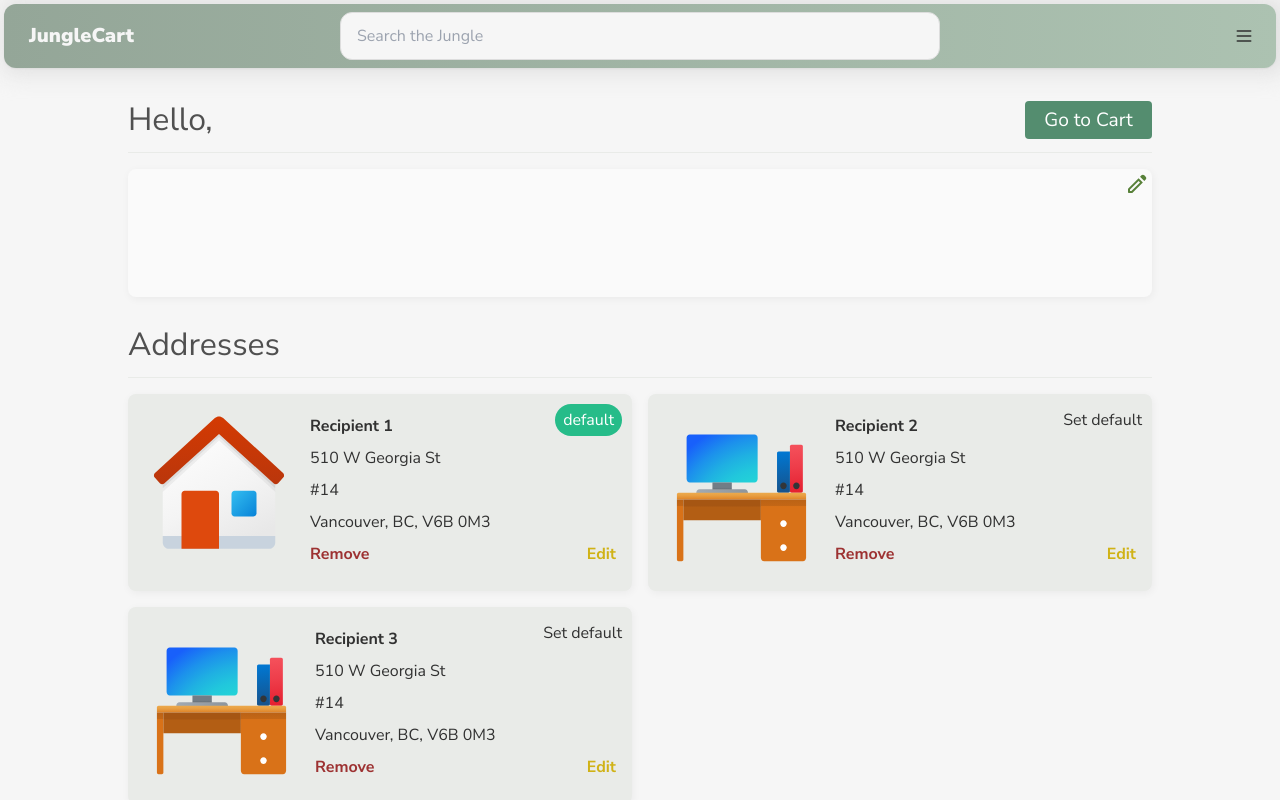
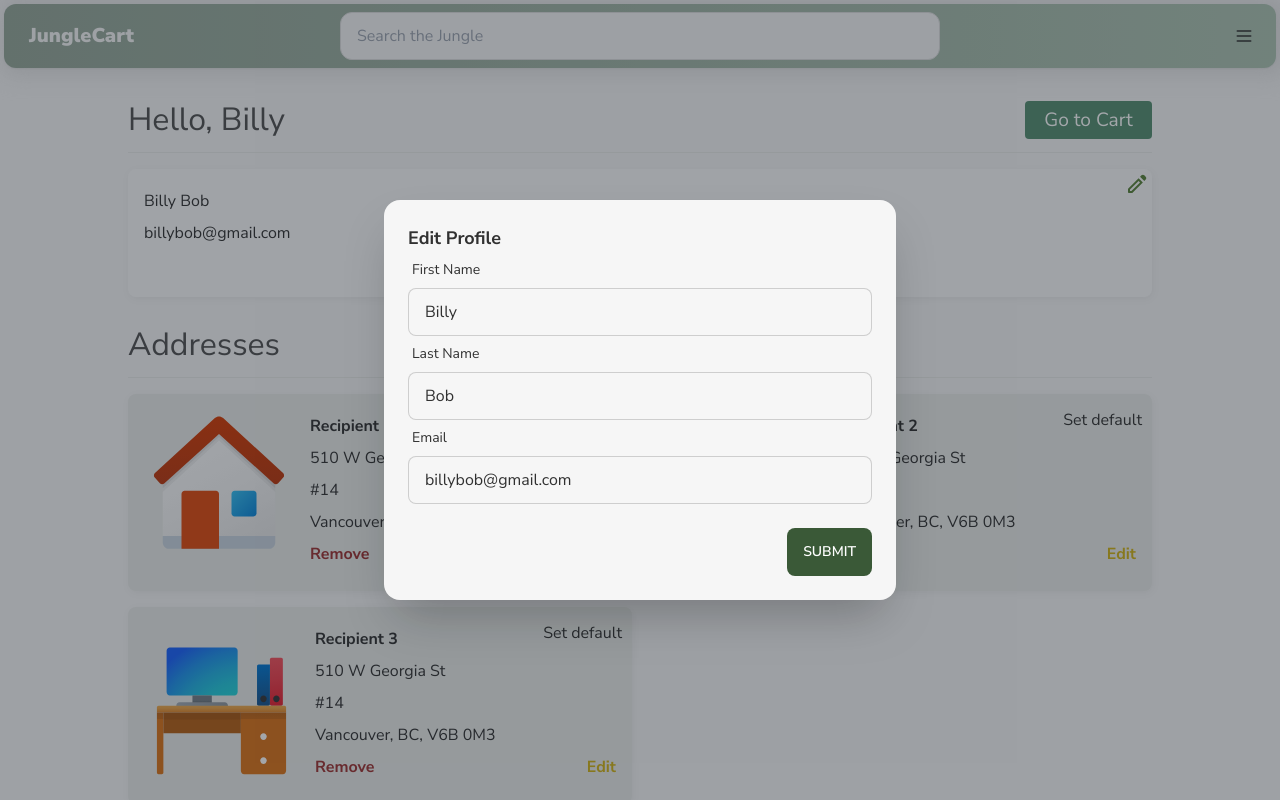
Before and after one commit to CPSC319-2022/JungleCart, a Next.js app in the folder frontend/: page /profile in a window 1280 px wide. Both pictures are taken after a click on the button 1137 px from the left and 184 px from the top of the page. Shown: the top 800 px of the page. Built offline with nearby package versions, Linux system fonts and the light colour scheme; no server answers.

Commit message:
added modal for editing the

```diff
--- a/frontend/src/pages/profile/index.jsx
+++ b/frontend/src/pages/profile/index.jsx
@@ -7,14 +7,13 @@ import EditIcon from '../../../public/edit_green.svg';
 import HomeIcon from '@/assets/home.svg'
 import { addresses } from '@/seeds/addresses.js';
 import { user_payments } from '@/seeds/payments';
+import { users } from '@/seeds/users';
 import CreditIcon from '@/assets/credit.svg'
 import OfficeIcon from '@/assets/office.svg'
 import { useRouter } from 'next/router';
-import { popupStates, usePopupContext } from '@/contexts/PopupContext';
 // import TransactionTable from '@/components/organisms/transactionTable/TransactionTable';
 
 const Profile = () => {
-  const popup = usePopupContext();
   const router = useRouter();
 
   const [user, setUser] = useState({});
@@ -22,12 +21,14 @@ const Profile = () => {
   const [payments, setPayments] =  useState([])
 
   useEffect(() => {
-    fetch(`${process.env.NEXT_PUBLIC_BACKEND_URL}/users/1`)
-      .then((response) => response.json())
-      .then((data) => {
-        setUser(data.user);
-      });
+    // fetch(`${process.env.NEXT_PUBLIC_BACKEND_URL}/users/1`)
+    //   .then((response) => response.json())
+    //   .then((data) => {
+    //     setUser(data.user);
+    //   })
+    //   .catch((error) => console.log(error));
 
+    setUser(users[0])
     setAddresses(addresses.addresses)
     console.log(addresses)
     setPayments(user_payments)
@@ -41,6 +42,11 @@ const Profile = () => {
   const onRemove = () => {
 
   }
+
+  const onSubmit = (firstname, lastname, email) => {
+    console.log(firstname, lastname, email)
+  }
+
 
   return (
     <main>
@@ -56,9 +62,11 @@ const Profile = () => {
               {user?.first_name} {user?.last_name}
             </p>
             <p>{user?.email}</p>
-            <button className={styles.edit_button}>
-              <Image src={EditIcon} alt="edit" />
-            </button>
+              <button className={styles.edit_button}>
+                <label htmlFor='edit-profile' className='cursor-pointer'>
+                  <Image src={EditIcon} alt="edit" />
+                </label>
+              </button>
           </div>
         </div>
       </section>
@@ -165,8 +173,78 @@ const Profile = () => {
           })}
         </div>
       </section>
+
+      {/* <label htmlFor="my-modal-4" className="btn">open modal</label> */}
+      <EditProfileModal
+      initialFirstName={user?.first_name} initialLastName={user?.last_name}
+      initialEmail={user?.email} onSubmit={onSubmit} />
+
     </main>
   );
 };
 
+const EditProfileModal = ({initialFirstName, initialLastName,
+                           initialEmail, onSubmit, ...props}) => {
+    const [first_name, setFirstName] = useState("");
+    const [last_name, setLastName] = useState("");
+    const [email, setEmail] = useState("");
+
+    useEffect(() => {
+      setEmail(initialEmail)
+      setFirstName(initialFirstName)
+      setLastName(initialLastName)
+    }, [initialFirstName, initialLastName, initialEmail])
+
+    const handleFirstNameChange = (e) => {
+      setFirstName(e.target.value);
+    }
+
+    const handleLastNameChange = (e) => {
+      setLastName(e.target.value);
+    }
+
+    const handleEmailChange = (e) => {
+      setEmail(e.target.value);
+    }
+
+    const onSubmitClick = () => {
+      if(changed()){
+        onSubmit(first_name, last_name, email)
+      }
+    }
+
+    const changed = () => {
+      return first_name !== initialFirstName ||
+              last_name !== initialLastName ||
+              email !== initialLastName
+    }
+
+    return (
+      <>
+      <input type="checkbox" id="edit-profile" className="modal-toggle cursor-pointer" />
+      <label htmlFor="edit-profile" className="modal ">
+        <label className="modal-box relative" htmlFor="">
+          <h3 className="text-lg font-bold">Edit Profile</h3>
+          <label className="label">
+            <span className="label-text">First Name</span>
+          </label>
+          <input type="text" value={first_name} className='input input-bordered w-full' onChange={handleFirstNameChange}></input>
+          <label className="label">
+            <span className="label-text">Last Name</span>
+          </label>
+          <input type="text" value={last_name} className='input input-bordered w-full' onChange={handleLastNameChange}></input>
+          <label className="label">
+            <span className="label-text">Email</span>
+          </label>
+          <input type="text" value={email} className='input input-bordered w-full' onChange={handleEmailChange}></input>
+          <div className="modal-action">
+            <label htmlFor="edit-profile" className='btn border-none bg-primary-dark text-white'
+            onClick={() => onSubmitClick()} >Submit</label>
+          </div>
+        </label>
+      </label>
+      </>
+    )
+}
+
 export default Profile;
--- /dev/null
+++ b/frontend/src/seeds/users.js
@@ -0,0 +1,74 @@
+export const users = [
+    {
+        "id": 1,
+        "is_admin": 0,
+        "first_name": "Billy",
+        "last_name": "Bob",
+        "email": "billybob@gmail.com",
+        "department_id": 1,
+        "created_at": "2023-02-26T00:00:00.000Z"
+    },
+    {
+        "id": 2,
+        "is_admin": 0,
+        "first_name": "James",
+        "last_name": "Johnson",
+        "email": "jamesjohnson@gmail.com",
+        "department_id": 2,
+        "created_at": "2023-02-26T00:00:00.000Z"
+    },
+    {
+        "id": 3,
+        "is_admin": 0,
+        "first_name": "David",
+        "last_name": "Dirk",
+        "email": "daviddirk@gmail.com",
+        "department_id": 3,
+        "created_at": "2023-02-26T00:00:00.000Z"
+    },
+    {
+        "id": 4,
+        "is_admin": 0,
+        "first_name": "Sarah",
+        "last_name": "Smith",
+        "email": "sarahsmith@gmail.com",
+        "department_id": 4,
+        "created_at": "2023-02-26T00:00:00.000Z"
+    },
+    {
+        "id": 5,
+        "is_admin": 0,
+        "first_name": "Michael",
+        "last_name": "Miller",
+        "email": "michaelmiller@gmail.com",
+        "department_id": 5,
+        "created_at": "2023-02-26T00:00:00.000Z"
+    },
+    {
+        "id": 6,
+        "is_admin": 0,
+        "first_name": "Emily",
+        "last_name": "Evans",
+        "email": "emilyevans@gmail.com",
+        "department_id": 6,
+        "created_at": "2023-02-26T00:00:00.000Z"
+    },
+    {
+        "id": 7,
+        "is_admin": 0,
+        "first_name": "Andrew",
+        "last_name": "Adams",
+        "email": "andrewadams@gmail.com",
+        "department_id": 7,
+        "created_at": "2023-02-26T00:00:00.000Z"
+    },
+    {
+        "id": 8,
+        "is_admin": 1,
+        "first_name": "admin",
+        "last_name": "admin",
+        "email": "admin@gmail.com",
+        "department_id": 1,
+        "created_at": "2023-03-01T00:00:00.000Z"
+    }
+]
```
